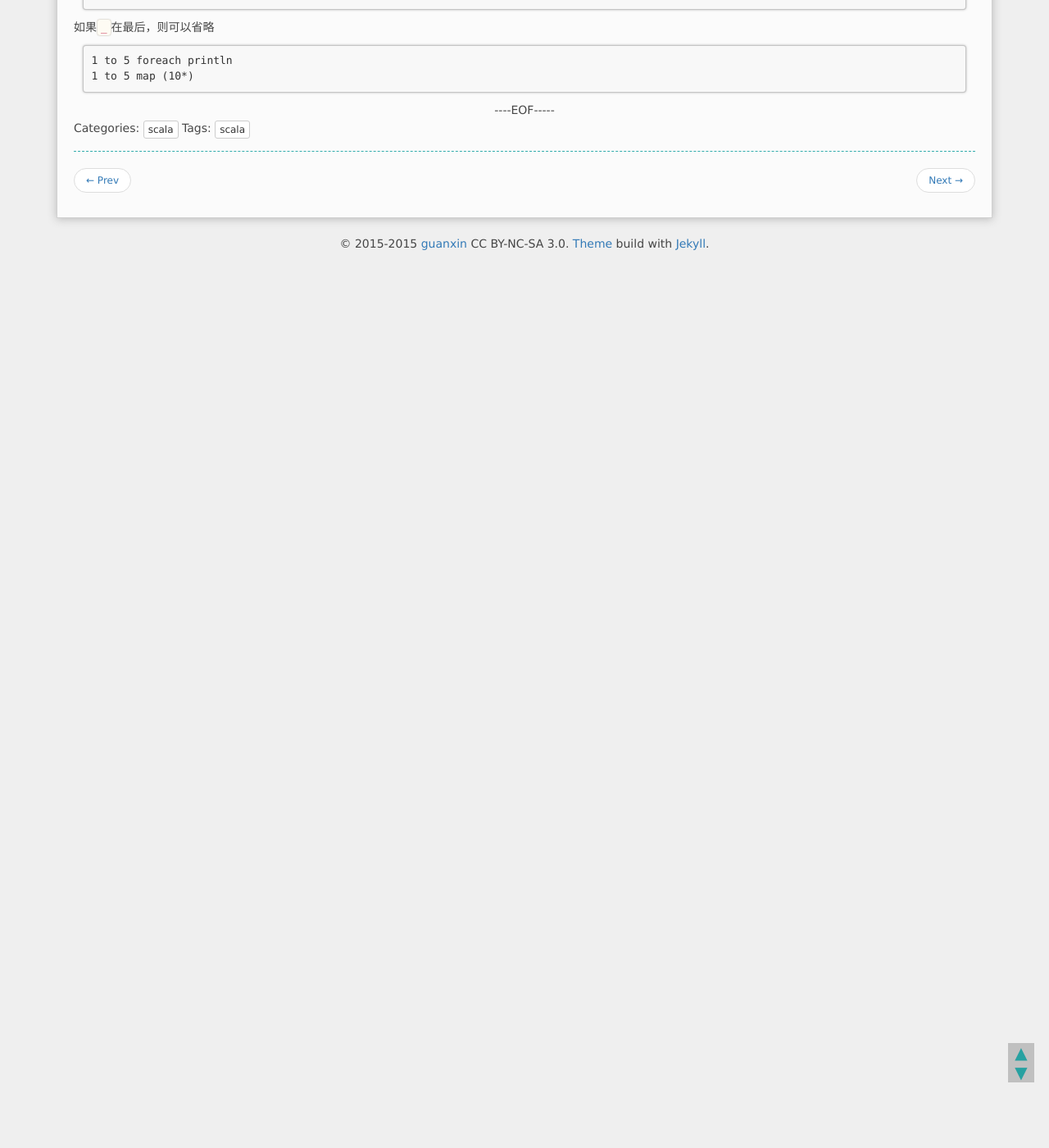
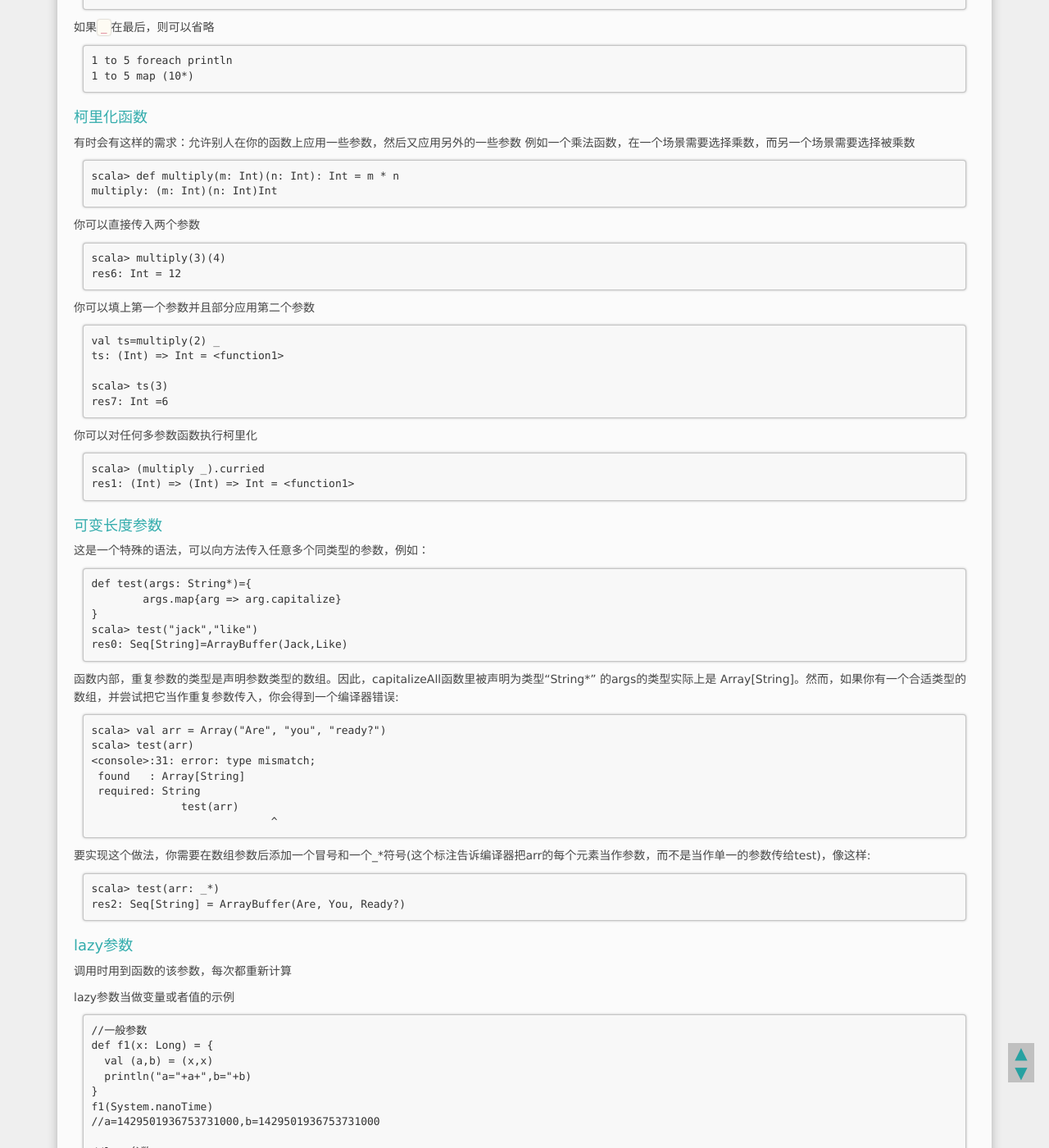
Before and after one commit to jackzhao29/jackzhao29.github.com, a Jekyll site: the page built from _posts/2015-06-12-Scala入门基础语法集合.md, in a window 1280 px wide and 1400 px high, scrolled down 11192 px. Shown: the whole window at 82% size. Built offline with Jekyll 4.4.1, drawn with Linux system fonts in a browser that asks for light colours; Markdown is read by kramdown in place of the engine named in the settings; comment, search, counter and statistics services are not loaded; before the commit the page ends 11510 px from its top, so only the background shows below that; some of the changed text lies outside the part shown.

Commit message:
add blog

````diff
--- a/_posts/2015-06-12-Scala入门基础语法集合.md
+++ b/_posts/2015-06-12-Scala入门基础语法集合.md
@@ -608,3 +608,100 @@ res4: Int = 6
 1 to 5 foreach println
 1 to 5 map (10*)
 ```
+### 柯里化函数
+有时会有这样的需求：允许别人在你的函数上应用一些参数，然后又应用另外的一些参数
+例如一个乘法函数，在一个场景需要选择乘数，而另一个场景需要选择被乘数
+
+```
+scala> def multiply(m: Int)(n: Int): Int = m * n
+multiply: (m: Int)(n: Int)Int
+```
+你可以直接传入两个参数
+
+```
+scala> multiply(3)(4)
+res6: Int = 12
+```
+你可以填上第一个参数并且部分应用第二个参数
+
+```
+val ts=multiply(2) _
+ts: (Int) => Int = <function1>
+
+scala> ts(3)
+res7: Int =6
+```
+你可以对任何多参数函数执行柯里化
+
+```
+scala> (multiply _).curried
+res1: (Int) => (Int) => Int = <function1>
+```
+### 可变长度参数
+这是一个特殊的语法，可以向方法传入任意多个同类型的参数，例如：
+
+```
+def test(args: String*)={
+	args.map{arg => arg.capitalize}
+}
+scala> test("jack","like")
+res0: Seq[String]=ArrayBuffer(Jack,Like)
+```
+函数内部，重复参数的类型是声明参数类型的数组。因此，capitalizeAll函数里被声明为类型“String*” 的args的类型实际上是 Array[String]。然而，如果你有一个合适类型的数组，并尝试把它当作重复参数传入，你会得到一个编译器错误:
+
+```
+scala> val arr = Array("Are", "you", "ready?")
+scala> test(arr)
+<console>:31: error: type mismatch;
+ found   : Array[String]
+ required: String
+              test(arr)
+                            ^
+```
+要实现这个做法，你需要在数组参数后添加一个冒号和一个_*符号(这个标注告诉编译器把arr的每个元素当作参数，而不是当作单一的参数传给test)，像这样:
+
+```
+scala> test(arr: _*)
+res2: Seq[String] = ArrayBuffer(Are, You, Ready?)
+```
+### lazy参数
+调用时用到函数的该参数，每次都重新计算
+
+lazy参数当做变量或者值的示例
+
+```
+//一般参数
+def f1(x: Long) = {
+  val (a,b) = (x,x)
+  println("a="+a+",b="+b)
+}
+f1(System.nanoTime)
+//a=1429501936753731000,b=1429501936753731000
+
+//lazy参数
+def f2(x: =>Long) = {
+  val (a,b) = (x,x)
+  println("a="+a+",b="+b)
+}
+f2(System.nanoTime)
+//a=1429502007512014000,b=1429502007512015000
+```
+lazy参数当做函数时的示例
+
+```
+//一般参数，打印一次
+scala> def times1(m: Unit) = { m;m;m }
+times1: (m: Unit)Unit
+
+scala> times1 ( println("How are you") )
+How are you
+
+//lazy参数，打印三次
+scala> def times2(m: =>Unit) = { m;m;m }
+times2: (m: => Unit)Unit
+
+scala> times2 ( println("How are you") )
+How are you
+How are you
+How are you
+```
````
